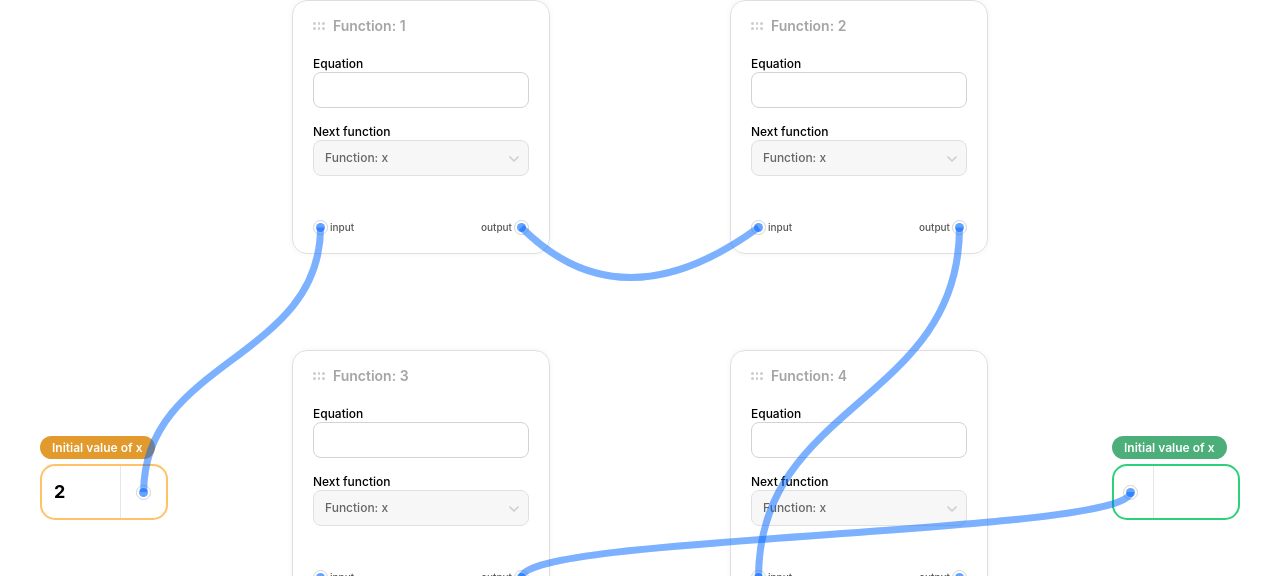
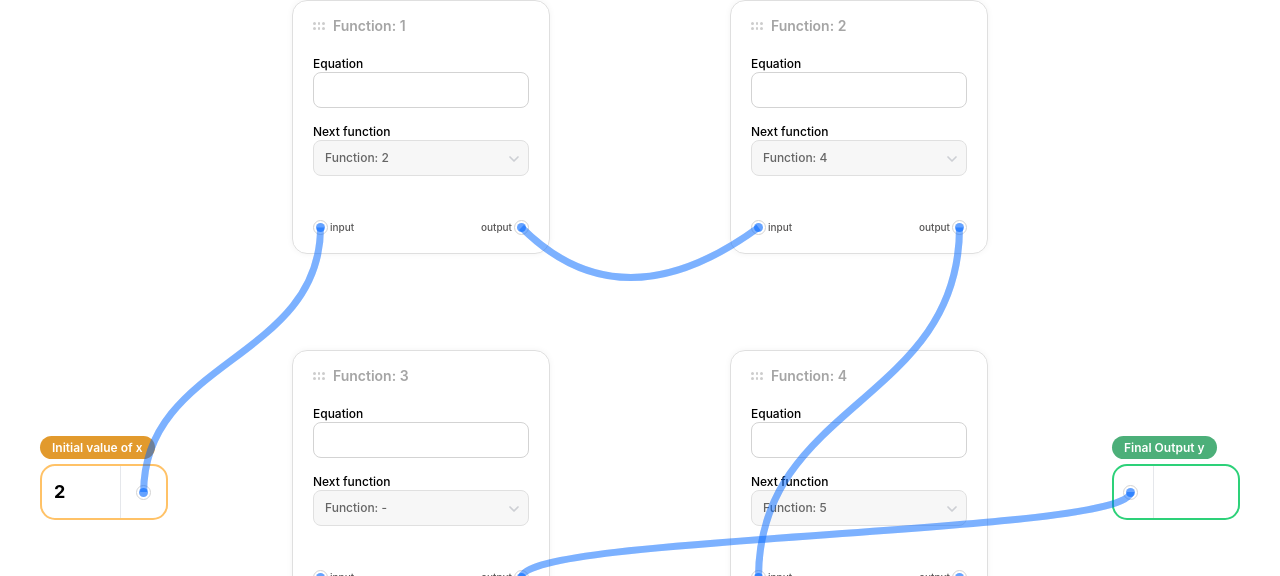
Before and after one commit to regex5440/carrying-visualized, a React (Vite) app: page / in a window 1280 px wide. Shown: the top 576 px of the page. Built offline with nearby package versions, Linux system fonts and the light colour scheme.

Commit message:
minor design fix and next function info

```diff
--- a/src/App.tsx
+++ b/src/App.tsx
@@ -57,6 +57,7 @@ function App() {
             defaultValue={InitialValueOfX}
             className="border-r text-lg font-bold max-w-[60%] outline-none py-3 pr-py-3"
             onChange={setInitialValue}
+            tabIndex={0}
           />
           <DotConnector ref={startPointRef} />
         </div>
@@ -77,13 +78,14 @@ function App() {
               provideOutputRef={(ref) => {
                 outputRefArray.current[functionNumber] = ref;
               }}
+              functionMapObject={functionOutputInputMap}
             />
           );
         })}
       </div>
       <div className="self-center max-md:self-end">
         <label className="px-3 py-1 bg-[#4CAF79] text-xs font-semibold rounded-xl text-white">
-          Initial value of x
+          Final Output y
         </label>
         <div className="border-2 border-[#2DD179] flex max-w-32 rounded-[15px] items-center gap-x-[15px] mt-[6px] flex-row-reverse pr-3">
           <input
@@ -91,11 +93,9 @@ function App() {
             value={Math.floor(functionOutputs[functionOutputInputMap.y]) || ""}
             className="border-l text-lg font-bold max-w-[65%] outline-none py-3 pl-1"
             readOnly
-            title={
-              Math.floor(
-                functionOutputs[functionOutputInputMap.y]
-              )?.toString() || ""
-            }
+            title={String(
+              Math.floor(functionOutputs[functionOutputInputMap.y]) || ""
+            )}
           />
           <DotConnector ref={endPointRef} />
         </div>
--- a/src/components/FunctionCard.tsx
+++ b/src/components/FunctionCard.tsx
@@ -1,6 +1,7 @@
 import { ChangeEvent, RefObject, useEffect, useRef, useState } from "react";
 import DotConnector from "./DotConnector";
 import { calculateExpression } from "../utils";
+import { FunctionOutputInputMap } from "../utils/types";
 
 type FunctionCardProps = {
   functionNumber: number;
@@ -8,6 +9,7 @@ type FunctionCardProps = {
   setOutput: (number: number | null, functionNumber: number) => void;
   provideInputRef: (ref: RefObject<HTMLDivElement>) => void;
   provideOutputRef: (ref: RefObject<HTMLDivElement>) => void;
+  functionMapObject: FunctionOutputInputMap;
 };
 export function FunctionCard({
   functionNumber,
@@ -15,6 +17,7 @@ export function FunctionCard({
   setOutput,
   provideInputRef,
   provideOutputRef,
+  functionMapObject,
 }: FunctionCardProps) {
   const [expression, setExpression] = useState<string>("");
   const [isInvalid, setIsInvalid] = useState<boolean>(false);
@@ -41,6 +44,13 @@ export function FunctionCard({
     provideInputRef(inputRef);
     provideOutputRef(outputRef);
   }, []);
+
+  const functionInputToOutputEntries = Object.entries(functionMapObject);
+
+  const mappedEntry = functionInputToOutputEntries.find(
+    ([_, value]) => value === functionNumber
+  );
+  const nextFunctionNumber = (mappedEntry && Number(mappedEntry[0])) || "-";
 
   return (
     <div className="card">
@@ -76,7 +86,7 @@ export function FunctionCard({
               disabled
               className="w-full border border-input rounded-input p-input"
             >
-              <option>Function: x</option>
+              <option>Function: {nextFunctionNumber ?? "-"}</option>
             </select>
           </div>
         </div>
```
